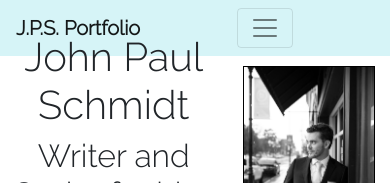
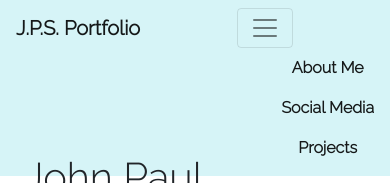
Before and after one commit to ZioXerXes/Portfolio, a plain HTML site: page index.html in a window 390 px wide. Both pictures are taken after a click on the button "Toggle navigation". Shown: the top 183 px of the page. Drawn offline with nearby package versions, Linux system fonts and the light colour scheme.

Commit message:
Toggle correction

```diff
--- a/index.html
+++ b/index.html
@@ -19,7 +19,7 @@
         <span class="navbar-toggler-icon"></span>
       </button>
 
-      <div class="collapse navbar-collapse form-inline">
+      <div class="collapse navbar-collapse form-inline" id="navbarSupportedContent">
         <ul class="navbar-nav ml-auto form-inline">
           <li class="nav-item active raleway">
             <a class="nav-link" href="#about-me">About Me</a>
```
